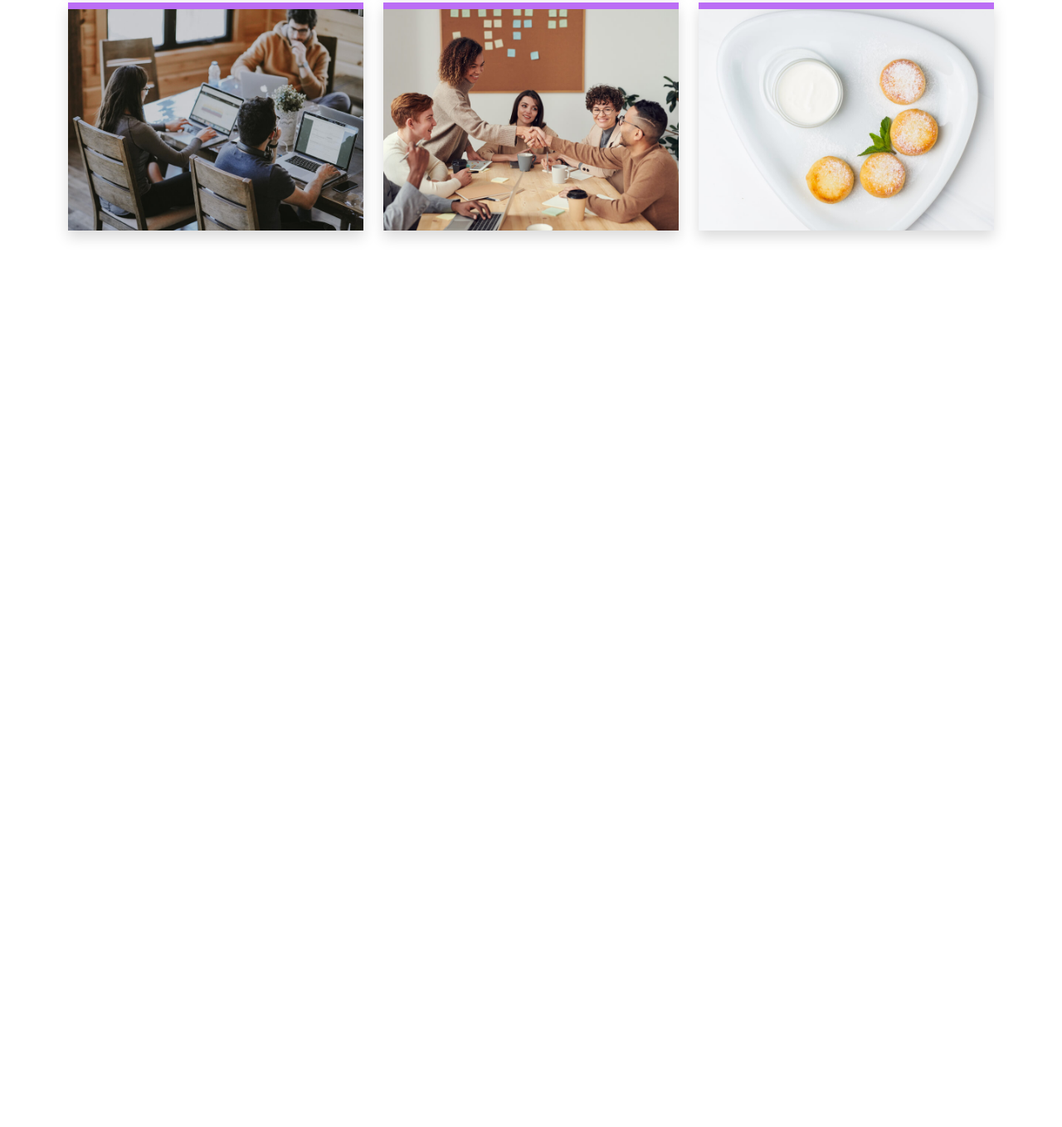
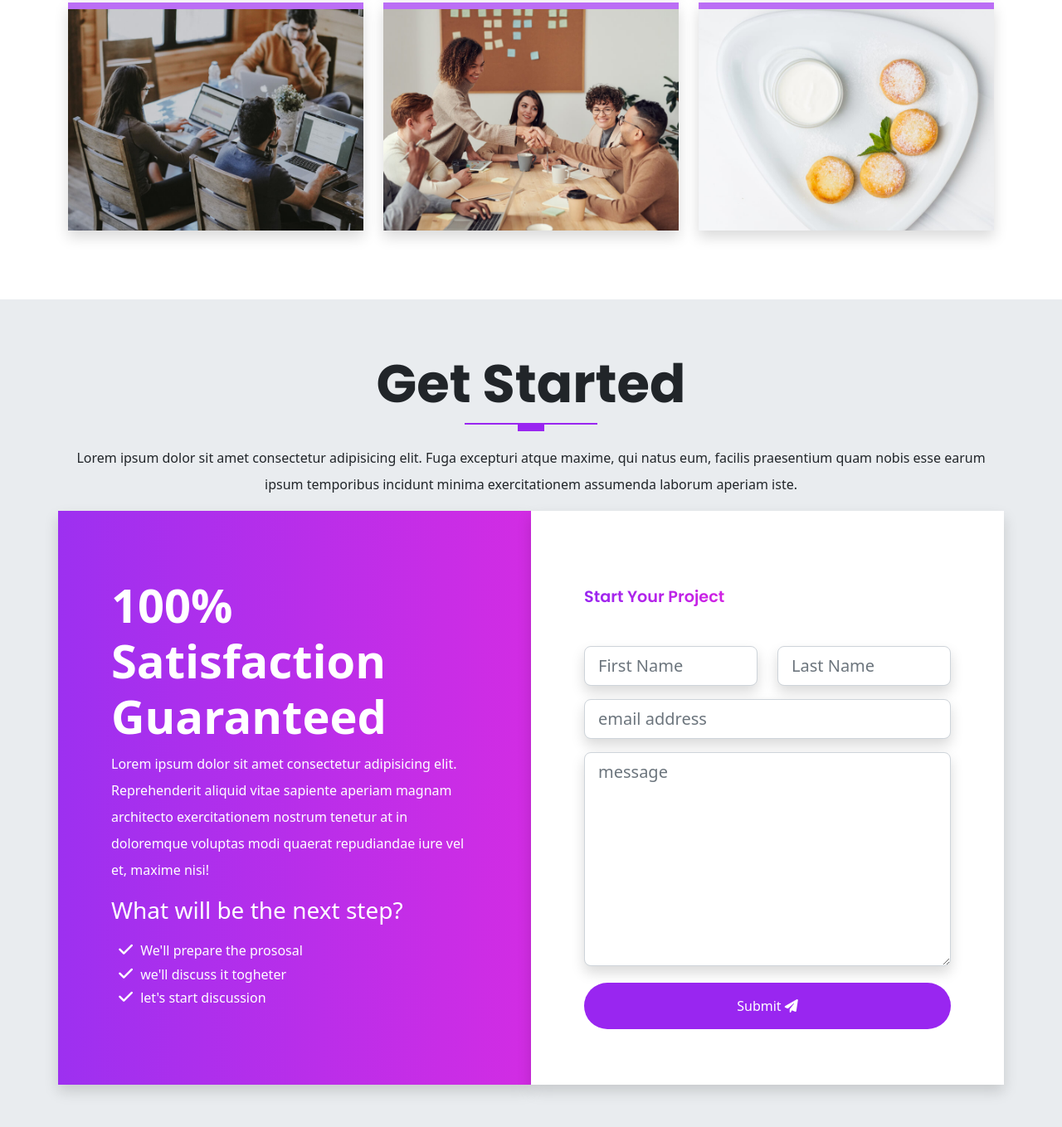
Before and after one commit to ClarkLe01/demo_html_css, a website: page index.html in a window 1280 px wide. Shown: the part 6196-7555 px from the top of the page at 83% size. Before the commit the page ends 6557 px from the top, so only its background shows below. Drawn offline with nearby package versions, Linux system fonts and the light colour scheme.

Commit message:
update get-started

```diff
--- a/index.html
+++ b/index.html
@@ -663,10 +663,84 @@
                     </div>
                 </div>
             </div>
+        </div>
+    </section>
+    <!-- END THE PORTFOLIO CONTENT-->
+
+    <!-- START THE GET STARTED CONTENT-->
+    <section id="contact" class="get-started">
+        <div class="container">
+            <div class="row text-center">
+                <h1 class="display-3 fw-bold text-capitalize">Get Started</h1>
+                <div class="heading-line"></div>
+                <p class="lh-lg">
+                    Lorem ipsum dolor sit amet consectetur adipisicing elit.
+                    Fuga excepturi atque maxime, qui natus eum, facilis praesentium quam
+                    nobis esse earum ipsum temporibus incidunt minima exercitationem
+                    assumenda laborum aperiam iste.
+                </p>
+            </div>
+            <!--THE CTA CONTENT -->
+            <div class="row text-white">
+                <div class="col-12 col-lg-6 gradient shadow p-3">
+                    <div class="cta-info w-100">
+                        <h4 class="display-4 fw-bold">
+                            100% Satisfaction Guaranteed
+                        </h4>
+                        <p class="lh-lg">
+                            Lorem ipsum dolor sit amet consectetur adipisicing elit.
+                            Reprehenderit aliquid vitae sapiente aperiam magnam architecto exercitationem
+                            nostrum tenetur at in doloremque voluptas modi quaerat repudiandae iure vel et, maxime nisi!
+                        </p>
+                        <h3 class="display-3--brief">
+                            What will be the next step?
+                        </h3>
+                        <ul class="cta-info__list">
+                            <li>We'll prepare the prososal</li>
+                            <li>we'll discuss it togheter</li>
+                            <li>let's start discussion </li>
+                        </ul>
+                    </div>
+                </div>
+                <div class="col-12 col-lg-6 bg-white shadow p-3">
+                    <div class="form w-100 pb-2">
+                        <h4 class="display-3--title mb-5">
+                            start your project
+                        </h4>
+                        <form action="#" class="row">
+                            <div class="col-lg-6 col-md mb-3">
+                                <input type="text" placeholder="First Name" id="inputFirstName" class="shadow form-control form-control-lg">
+                            </div>
+                            <div class="col-lg-6 col-md mb-3">
+                                <input type="text" placeholder="Last Name" id="inputLastName" class="shadow form-control form-control-lg">
+                            </div>
+                            <div class="col-lg-12 mb-3">
+                                <input type="email" placeholder="email address" id="inputEmail" class="shadow form-control form-control-lg">
+                            </div>
+                            <div class="col-lg-12 mb-3">
+                                <textarea name="message" placeholder="message" id="message" rows="8" class="shadow form-control form-control-lg"></textarea>
+                            </div>
+                            <div class="text-center d-grid mt-1">
+                                <button type="button" class="btn btn-primary rounded-pill pt-3 pb-3">
+                                    Submit
+                                    <i class="fas fa-paper-plane"></i>
+                                </button>
+                            </div>
+                        </form>
+                    </div>
+                </div>
+            </div>
+        </div>
+    </section>
+    <!-- END THE GET STARTED CONTENT-->
+
+    <!-- START THE FOOTER CONTENT-->
+    <footer class="footer">
+        <div class="container">
 
         </div>
-    </section>
-    <!-- END THE FAQ CONTENT-->
+    </footer>
+    <!-- END THE FOOTER CONTENT-->
 
     <!--SCRIPT FILES-->
     <script src="./assets/vendors/glightbox/js/glightbox.min.js"></script>
--- a/scss/components/_typography.scss
+++ b/scss/components/_typography.scss
@@ -76,3 +76,9 @@
     border-right: 0.1rem solid $gray-300;
     height:100%;
 }
+
+
+// GRADIENT BG
+.gradient{
+    background: linear-gradient(to right,rgba($primary,0.95),rgba($secondary,0.95));
+}
--- a/scss/sections/_get-started.scss
+++ b/scss/sections/_get-started.scss
@@ -0,0 +1,43 @@
+@use '../custom' as *;
+@use '../components/mixins' as *;
+
+.get-started{
+    padding: 4rem 0;
+    background-color: $gray-200;
+
+}
+
+.cta-info{
+    padding:3rem;
+    margin: 1rem 0;
+    &__list{
+        position: relative;
+        list-style-type: none;
+        display: block;
+        padding-top: 0.5rem;
+        padding-left: 0.5rem;
+        margin-bottom: 0.7rem;
+
+        li::before{
+            font-family: "Font Awesome 6 Free";
+            content:"\f00c";
+            font-weight: 600;
+            margin-right: 0.5rem;
+            font-size: 1.2rem;
+        }
+    }
+}
+
+// FORM CONTENT
+.form{
+    padding:3rem;
+    button{
+        border:none;
+        color:$white;
+        a{
+            color:$white;
+            text-decoration: none;
+            text-transform: capitalize;
+        }
+    }
+}
```
Also changed, not shown: assets/css/style.css, 1 other file.
